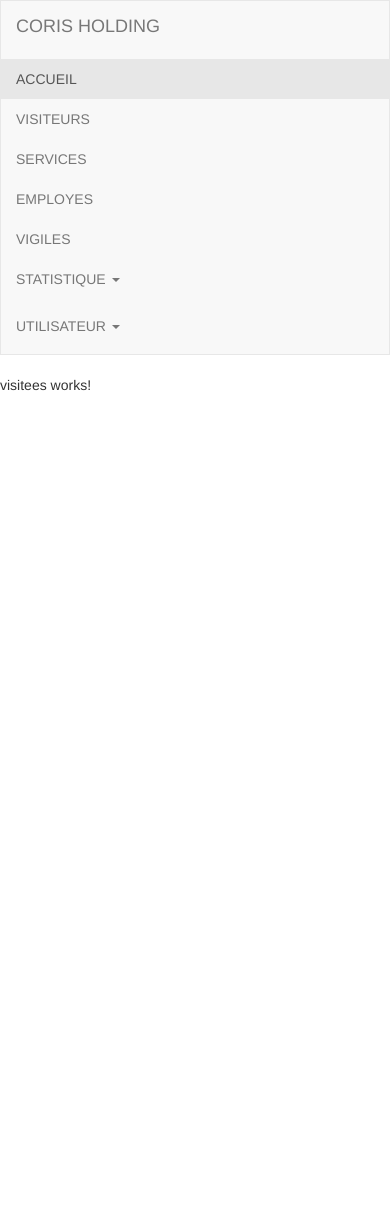
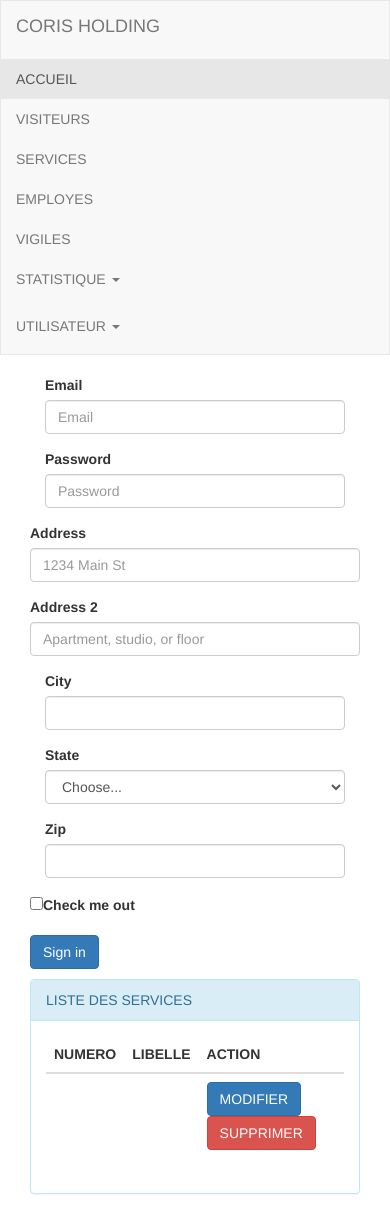
Before and after one commit to ZongoMathieu/interfacemio, an Angular app: page /visitees in a window 390 px wide. Before the commit the page ends 844 px from the top, so only its background shows below. Built offline with nearby package versions, Linux system fonts and the light colour scheme.

Commit message:
Import form

```diff
--- a/src/app/app-routing.module.ts
+++ b/src/app/app-routing.module.ts
@@ -9,7 +9,8 @@
   {path:'services', component:ServicesComponent},
   {path:'visiteurs', component:VisiteursComponent},
   {path:'visitees', component:VisiteesComponent},
-  {path:'vigiles', component:VigilesComponent}
+  {path:'vigiles', component:VigilesComponent},
+  {path:'', redirectTo:'/visiteurs', pathMatch:'full'}
 
 ];
 
--- a/src/app/services/services.component.html
+++ b/src/app/services/services.component.html
@@ -1,30 +1,55 @@
   <div class="container">
-    <div class="col-md-3" style="padding-bottom: 10px;">
-      <button type="button" class="btn btn-success btn-lg" data-toggle="modal" data-target="#myModal">NOUVEAU SERVICE</button>
+    <div class="col-md-5" style="padding-bottom: 10px;">
+        <form>
+            <div class="form-row">
+              <div class="form-group col-md-6">
+                <label for="inputEmail4">Email</label>
+                <input type="email" class="form-control" id="inputEmail4" placeholder="Email">
+              </div>
+              <div class="form-group col-md-6">
+                <label for="inputPassword4">Password</label>
+                <input type="password" class="form-control" id="inputPassword4" placeholder="Password">
+              </div>
+            </div>
+            <div class="form-group">
+              <label for="inputAddress">Address</label>
+              <input type="text" class="form-control" id="inputAddress" placeholder="1234 Main St">
+            </div>
+            <div class="form-group">
+              <label for="inputAddress2">Address 2</label>
+              <input type="text" class="form-control" id="inputAddress2" placeholder="Apartment, studio, or floor">
+            </div>
+            <div class="form-row">
+              <div class="form-group col-md-6">
+                <label for="inputCity">City</label>
+                <input type="text" class="form-control" id="inputCity">
+              </div>
+              <div class="form-group col-md-4">
+                <label for="inputState">State</label>
+                <select id="inputState" class="form-control">
+                  <option selected>Choose...</option>
+                  <option>...</option>
+                </select>
+              </div>
+              <div class="form-group col-md-2">
+                <label for="inputZip">Zip</label>
+                <input type="text" class="form-control" id="inputZip">
+              </div>
+            </div>
+            <div class="form-group">
+              <div class="form-check">
+                <input class="form-check-input" type="checkbox" id="gridCheck">
+                <label class="form-check-label" for="gridCheck">
+                  Check me out
+                </label>
+              </div>
+            </div>
+            <button type="submit" class="btn btn-primary">Sign in</button>
+          </form>
 
-    <!-- Modal -->
-    <div id="myModal" class="modal fade" role="dialog">
-      <div class="modal-dialog">
-
-        <!-- Modal content-->
-        <div class="modal-content">
-          <div class="modal-header">
-            <button type="button" class="close" data-dismiss="modal">&times;</button>
-            <h4 class="modal-title">Modal Header</h4>
-          </div>
-          <div class="modal-body">
-            <p>Some text in the modal.</p>
-          </div>
-          <div class="modal-footer">
-            <button type="button" class="btn btn-default" data-dismiss="modal">Close</button>
-          </div>
-        </div>
-
-      </div>
-    </div>
     </div>
 
-  <div class="col-md-8">
+  <div class="col-md-7">
     <div class="panel panel-info" *ngIf="services">
       <!-- Default panel contents -->
       <div class="panel-heading">LISTE DES SERVICES</div>
--- a/src/app/services/services.component.ts
+++ b/src/app/services/services.component.ts
@@ -19,7 +19,7 @@
     this.appServ.getResource("/services")
     .subscribe(data=>{
       this.services=data;
-      console.log(data);
+      //console.log(data);
 
     },err=>{
       console.log(err);
--- a/src/app/visitees/visitees.component.html
+++ b/src/app/visitees/visitees.component.html
@@ -1 +1,80 @@
-<p>visitees works!</p>
+<div class="container">
+    <div class="col-md-5" style="padding-bottom: 10px;">
+        <form>
+            <div class="form-row">
+              <div class="form-group col-md-6">
+                <label for="inputEmail4">Email</label>
+                <input type="email" class="form-control" id="inputEmail4" placeholder="Email">
+              </div>
+              <div class="form-group col-md-6">
+                <label for="inputPassword4">Password</label>
+                <input type="password" class="form-control" id="inputPassword4" placeholder="Password">
+              </div>
+            </div>
+            <div class="form-group">
+              <label for="inputAddress">Address</label>
+              <input type="text" class="form-control" id="inputAddress" placeholder="1234 Main St">
+            </div>
+            <div class="form-group">
+              <label for="inputAddress2">Address 2</label>
+              <input type="text" class="form-control" id="inputAddress2" placeholder="Apartment, studio, or floor">
+            </div>
+            <div class="form-row">
+              <div class="form-group col-md-6">
+                <label for="inputCity">City</label>
+                <input type="text" class="form-control" id="inputCity">
+              </div>
+              <div class="form-group col-md-4">
+                <label for="inputState">State</label>
+                <select id="inputState" class="form-control">
+                  <option selected>Choose...</option>
+                  <option>...</option>
+                </select>
+              </div>
+              <div class="form-group col-md-2">
+                <label for="inputZip">Zip</label>
+                <input type="text" class="form-control" id="inputZip">
+              </div>
+            </div>
+            <div class="form-group">
+              <div class="form-check">
+                <input class="form-check-input" type="checkbox" id="gridCheck">
+                <label class="form-check-label" for="gridCheck">
+                  Check me out
+                </label>
+              </div>
+            </div>
+            <button type="submit" class="btn btn-primary">Sign in</button>
+          </form>
+
+    </div>
+
+  <div class="col-md-7">
+    <div class="panel panel-info">
+      <!-- Default panel contents -->
+      <div class="panel-heading">LISTE DES SERVICES</div>
+      <div class="panel-body">
+    <table class="table table-hover">
+      <thead>
+        <tr>
+          <th>NUMERO</th>
+          <th>LIBELLE</th>
+          <th>ACTION</th>
+
+        </tr>
+      </thead>
+      <tbody>
+        <tr>
+          <td></td>
+          <td></td>
+          <td><button type="button" class="btn btn-primary">
+            MODIFIER</button>&nbsp;
+            <button type="button" class="btn btn-danger">SUPPRIMER</button>
+          </td>
+        </tr>
+      </tbody>
+    </table>
+  </div>
+  </div>
+  </div>
+  </div>
```
